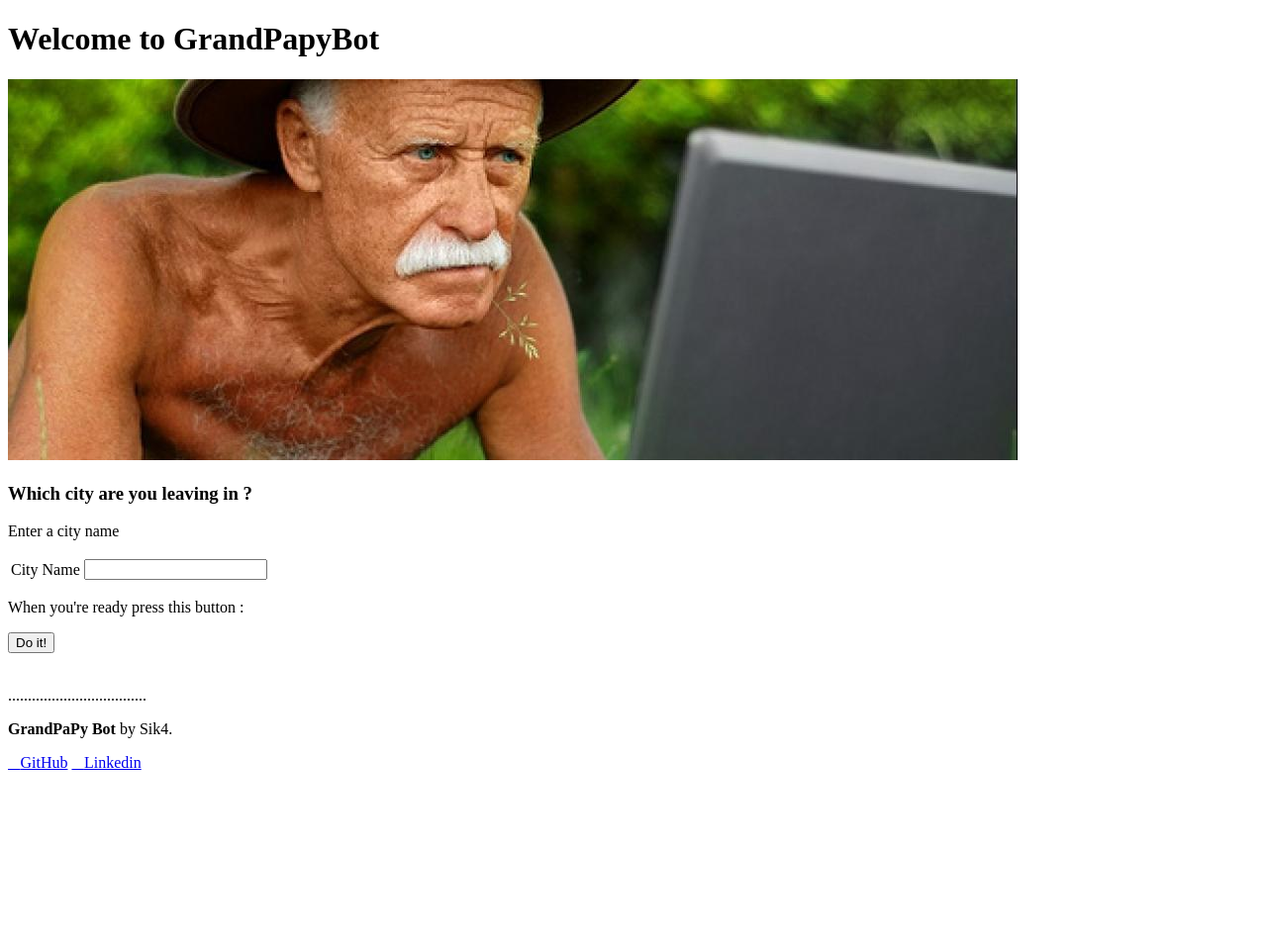
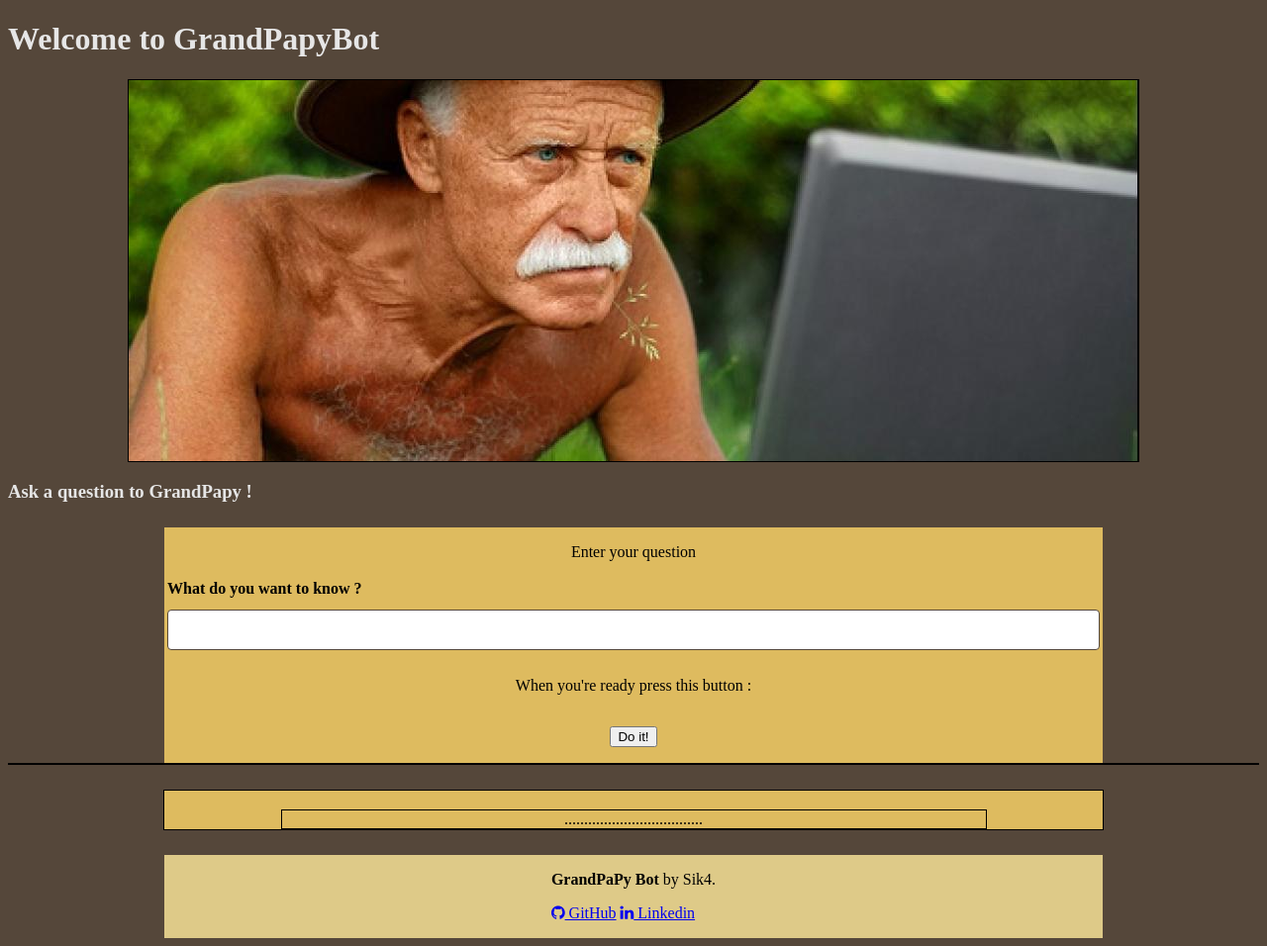
Before and after one commit to Sik4/OC-P7, a Flask app: page / in a window 1280 px wide. Shown: the whole page at 99% size. Before the commit the page ends 778 px from the top, so only its background shows below. Run offline with Flask 2, Linux system fonts and the light colour scheme.

Commit message:
parser ONLINE !
status :
AJAX : OK
API : OK
MAP : OK
MARKER : OK
PARSER : OK \o/ woohooooo
TEST : TODO

```diff
--- a/app.py
+++ b/app.py
@@ -1,8 +1,13 @@
 from flask import Flask, request, render_template, jsonify
 import json
+import wikipedia
+import re
+from functions import __parser__
+
 
 app = Flask(__name__)
 
+# put an ico icon for favicon error
 # with open('fr.json', 'r') as fp:
 #   town_list = json.load(fp)
 
@@ -20,16 +25,22 @@ def town_list_process():
 
     try:
         lang = request.args.get("proglang", type=str)
-        user_input = str(lang).lower()
+        input = str(lang).lower()
+        user_input = __parser__(input)
         for cities in town_list:
             print(cities["city"])
-            if cities["city"].lower() == user_input:
+            handel = __parser__(cities["city"].lower())
+            if re.match(r".*" + handel + ".*", user_input):
                 latitude = cities["lat"]
                 longitude = cities["lng"]
-                API_KEY = "AIzaSyBr59ta9mMfBqCcmIUysOKcGt9uHqgy-Qk"
+                wikipedia.set_lang("fr")
+                ville = cities["city"]  # or lang but wiki is case sensitive for OpenClassrooms
+                pageville = wikipedia.WikipediaPage(ville)
+                API_KEY = "AIzaSyBkKrzwEFfXOQfGR46Qn1KZoUjN7oZ8Sg0"
                 url = "https://maps.googleapis.com/maps/api/staticmap?center=" + user_input + "&zoom=12&size=400x400" \
-                "&markers=color:blue%7C"+ latitude + "%7C" + longitude + "key=" + API_KEY
-                return jsonify(result="this is a french city", mapurl=url)
+                "&maptype=roadmap&markers=color:blue%7C"+ latitude + "," + longitude + "&key=" + API_KEY
+                wikiresult = pageville.summary
+                return jsonify(result=("D'ailleurs, savais tu que ", wikiresult, "?"), mapurl=url)
                 # return jsonify({'output': render_template('index.html', result="this is a french city", mapurl=url)})
 
     except:
--- /dev/null
+++ b/functions.py
@@ -0,0 +1,4 @@
+
+def __parser__(self):
+    stripped_phrase = self.replace(" ", "").replace("-", "").replace("_", "")
+    return stripped_phrase
--- /dev/null
+++ b/static/css/style.css
@@ -0,0 +1,85 @@
+body {
+    background-color: #55473A;
+}
+
+h1, h3 {
+    color: #e6e6e6;
+}
+
+img {
+  display: block;
+  margin-right: auto;
+  margin-left: auto;
+  max-width: 100%;
+  height: auto;
+  border: 1px solid #000;
+}
+
+.papy {
+    object-fit: scale-down;
+}
+
+table {
+    width: 100%;
+}
+
+#output {
+    display: flex;
+    flex-direction:column;
+    text-align: center;
+    justify-content: center;
+    width: 75%;
+    background-color: #debb5f;
+    margin-top: 2%;
+    margin-right: auto;
+    margin-left: auto;
+    border: 1px solid #000;
+}
+
+#box {
+    display: flex;
+    flex-direction: column;
+    align-items: center;
+    justify-content: center;
+    background-color: #debb5f;
+    margin-top: 2%;
+    margin-right: auto;
+    margin-left: auto;
+    width: 75%;
+    flex: 3;
+}
+
+th {
+  text-align: left;
+}
+
+#map {
+    display: flex;
+    flex-direction: column;
+    margin-top: 2%;
+    margin-bottom: 2%;
+    flex: 2;
+}
+
+#proglang {
+  width: 100%;
+  padding: 12px 20px;
+  margin: 8px 0;
+  display: inline-block;
+  border: 1px solid #55473A;
+  border-radius: 4px;
+  box-sizing: border-box;
+}
+
+footer{
+    display: flex;
+    flex-direction: column;
+    align-items: center;
+    justify-content: center;
+    background-color: #deca88;
+    margin-top: 2%;
+    margin-right: auto;
+    margin-left: auto;
+    width: 75%;
+    flex: 3;
+}
--- a/templates/base.html
+++ b/templates/base.html
@@ -8,7 +8,7 @@
     <meta name="viewport" content="width=device-width, initial-scale=1">
     <title>GrandPapy Bot : Ask Anything</title>
     <meta name="description" content="GrandPapy Bot, talk to the internet">
-    <link rel="stylesheet" href="{{ url_for('static',filename='css/style.css') }}">
+    <link rel="stylesheet" href="{{ url_for('static', filename='css/style.css') }}">
     <link rel="stylesheet" href="https://cdnjs.cloudflare.com/ajax/libs/font-awesome/4.7.0/css/font-awesome.min.css">
     <!--<link rel="stylesheet" href=" {{ url_for('static',filename='css/fontawesome.min.css.css') }}">-->
 
@@ -20,29 +20,31 @@
 
     <header>
       <h1>Welcome to GrandPapyBot</h1>
-        <img src="../static/img/gp.jpg"/>
+        <img class="papy" src="../static/img/gp.jpg"/>
 
     </header>
 
     <div class="container">
       <div>
-        <h3>Which city are you leaving in ?</h3>
+        <h3>Ask a question to GrandPapy !</h3>
 
 
-        <form method="GET" action="/town_list_process">
-            <p>Enter a city name</p>
+        <form method="GET" action="/town_list_process" id="box">
+            <p>Enter your question</p>
             <table>
-                <tr><td>City Name</td><td><input name='proglang' id='proglang' type='TEXT'> </td></tr>
+                <tr>
+                    <th>What do you want to know ? </th>
+                </tr>
+                <tr>
+                    <td><input name='proglang' id='proglang' type='TEXT'></td>
+                </tr>
             </table>
             <p>When you're ready press this button :</p>
             <p><input value="Do it!" type = "SUBMIT"></p>
         </form>
 
       </div>
-      <div id="output">
 
-
-      </div>
 
       <img id="mapurl" src=""/>
 
@@ -51,7 +53,7 @@
     </div>
 
 
-    <div>
+    <div id="output">
         {% include 'index.html' %}
         {% block body %}
 
@@ -103,8 +105,8 @@
         <strong>GrandPaPy Bot</strong> by Sik4.
       </p>
       <div id="social">
-        <p><a href="https://github.com/Sik4"><span class="icon"><i class="fab fa-github"></i></span>GitHub</a>
-        <a href="https://www.linkedin.com/in/camille-maury/"><span class="icon"><i class="fab fa-linkedin"></i></span>Linkedin</a></p>
+        <p><a href="https://github.com/Sik4"><span class="icon"><i class="fa fa-github"></i></span> GitHub</a>
+        <a href="https://www.linkedin.com/in/camille-maury/"><span class="icon"><i class="fa fa-linkedin"></i></span> Linkedin</a></p>
       </div>
     </div>
   </div>
--- a/templates/index.html
+++ b/templates/index.html
@@ -1,40 +1,14 @@
 {% block body %}
-
-<head>
-    <!--<script src="https://ajax.googleapis.com/ajax/libs/jquery/3.3.1/jquery.min.js"></script>
-    <script type=text/javascript>
-        $(function() {
-            $('a#process_input').bind('click', function(){
-                $.getJSON('/town_list_process', {
-                    proglang: $('input[name="proglang"]').val(),
-                }, function(data) {
-                    var obj = JSON.parse(result);
-                    $("#result").text(obj.output);
-                });
-                return false;
-            });
-        });
-
-    </script>-->
-
-</head>
 
 
 
 
-<body class ="body">
+<div id="output">
+    ...................................
+</div>
 
 
 
-    <div id="output">
-        ...................................
 
 
-
-    </div>
-
-
-
-</body>
-
 {% endblock %}
```
Also changed, not shown: fr.json (+24 -0 lines), url.txt (added, +8 -0 lines).
